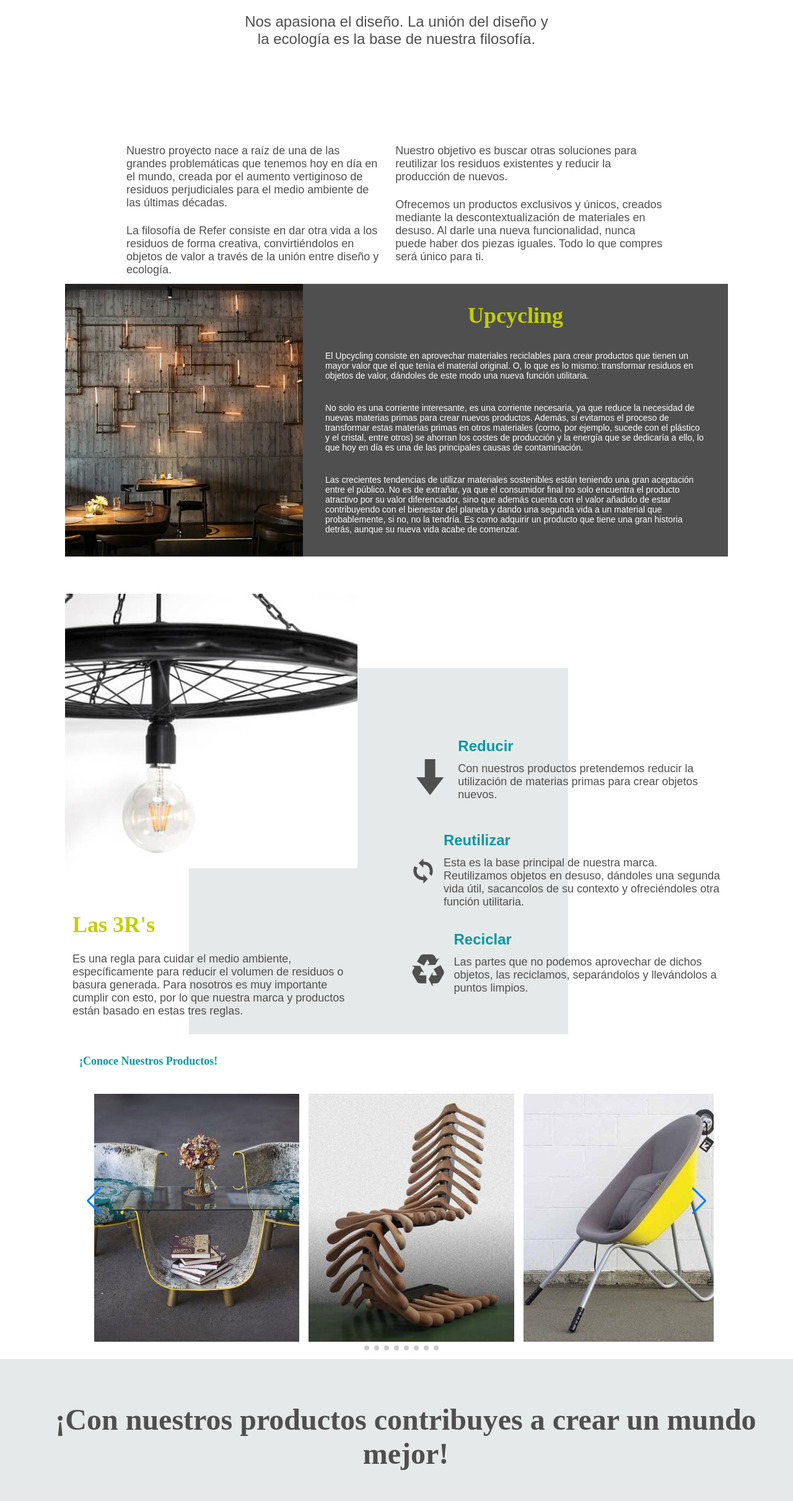
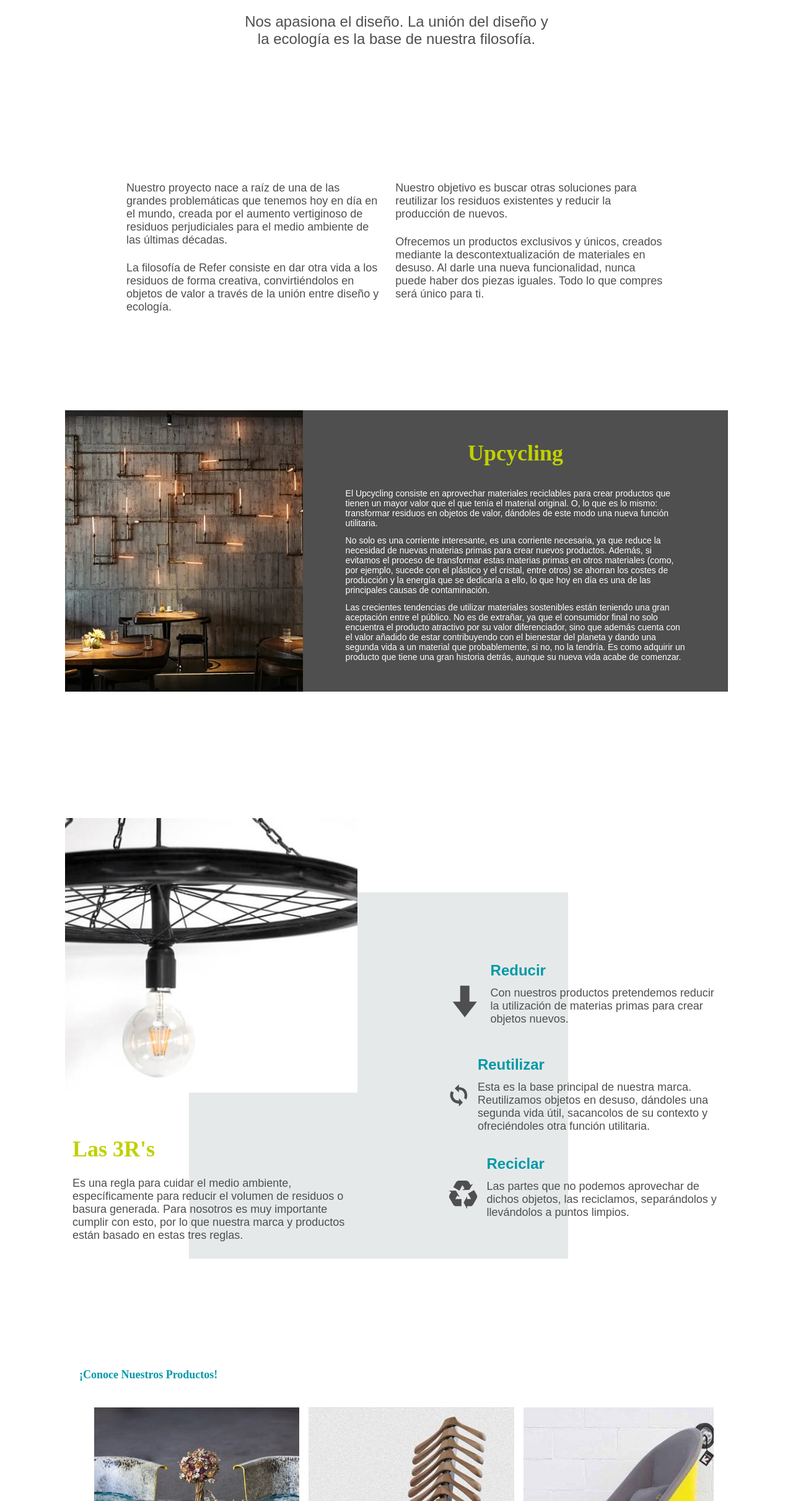
Before and after one commit to IreneMonlleo/Proyecto-Beta, a website: page aboutus.html in a window 1280 px wide. Shown: the part 378-2800 px from the top of the page at 62% size. Drawn offline with nearby package versions, Linux system fonts and the light colour scheme.

Commit message:
fix space about

```diff
--- a/scss/htmlelements/_typography.scss
+++ b/scss/htmlelements/_typography.scss
@@ -34,7 +34,9 @@
     width: 70vw;
 }
 .final-claim{
-    @include special-elite (24px,$color-greydark);
+    @include special-elite (18px,$color-greydark);
+    width: 70vw;
+    margin:0 auto;
 }
 
 
@@ -49,24 +51,28 @@
     p:last-child{
         padding-bottom:$space-small;
     }
-}
-
-.about-us__text{
-    @include ralewey (14px,400,$color-greydark);
-    margin:auto;
-    padding-left: $space-mediumbig;
-    padding-right: $space-mediumbig;
-    padding-top:$space-small;
-
+    &__text{
+        @include ralewey (14px,400,$color-greydark);
+        margin:auto;
+        padding-left: $space-mediumbig;
+        padding-right: $space-mediumbig;
+        padding-top:$space-small;
+    }
 }
 
 .title{
     @include special-elite (24px, $color-green);
     text-align: center;
-    margin-bottom:0px;
+    margin-top: $space-big;
 }
 .upcycling__text{
     @include ralewey (14px, 400,$color-white);
+    margin: 0 auto;
+    padding: $unit;
+    width: 80%;
+    &:last-child{
+        padding-bottom: $space-big;
+    }
 
 }
 .text{
--- a/scss/layout/_footer.scss
+++ b/scss/layout/_footer.scss
@@ -43,7 +43,7 @@
         }
         &__nav__container{
             padding:$space-medium;
-
+            margin-left: $space-medium*6;
         }
 
     }
@@ -52,6 +52,7 @@
 
     }
     .newsletter{
+        margin-left: $space-medium*6;
         &__email{
         width:100%;
         }
@@ -59,6 +60,7 @@
 
     .legal-pag__container{
         padding: $unit*2;
+        margin-left: $space-medium*6;
     }
 
     .rrss{
--- a/scss/layout/_main.scss
+++ b/scss/layout/_main.scss
@@ -50,20 +50,21 @@
 
 .about-us{
     flex-direction: column;
-    width: 90vw;
+    width: 80vw;
+    margin-top: $space-verybig;
+    margin-bottom: $space-verybig;
+
 
 
 }
 
 .upcycling{
     background-color: $color-greydark;
-
-    &__text{
-        margin:$space-mediumbig;
-    }
+    width: 90vw;
 }
 
 .threeR{
+    width: 80vw;
     &__container--img{
         position: relative;
         &::before {
@@ -72,7 +73,7 @@
             top: 150px;
             left: 128px;
             right: -150vw;
-            bottom: -140vh;
+            bottom: -130vh;
             background-color: $color-greylight;
             z-index: -1;
         }
@@ -110,8 +111,10 @@
                 content: "";
                 background-color: $color-turquoise;
                 position: absolute;
-                 height: 50vh;
-                 width: 100%;
+                top: 150px;
+                left: 128px;
+                right: -150vw;
+                bottom: -78vh;
                 z-index: -1;
             }
 
@@ -168,16 +171,22 @@
 .about-us{
     display:flex;
     flex-direction: row;
-
+    margin-bottom: $space-medium*6;
+    max-width: 1070px;
 }
 .upcycling{
     display:flex;
     flex-direction:row ;
+    width: 1070px;
+
 
 }
 .threeR{
     display:flex;
     align-items: flex-end;
+    margin-top: $space-medium*6;
+    margin-bottom: $space-medium*6;
+    width: 1070px;
 
     &__container--text{
         margin-right: $space-verybig
@@ -202,6 +211,7 @@
     margin:0px;
     &__group{
         flex-direction: row;
+        margin-left: $space-verybig;
     }
     &__arrow{
         font-size:8em;
```
Also changed, not shown: aboutus.html (+1 -1 lines), css/style.css.
